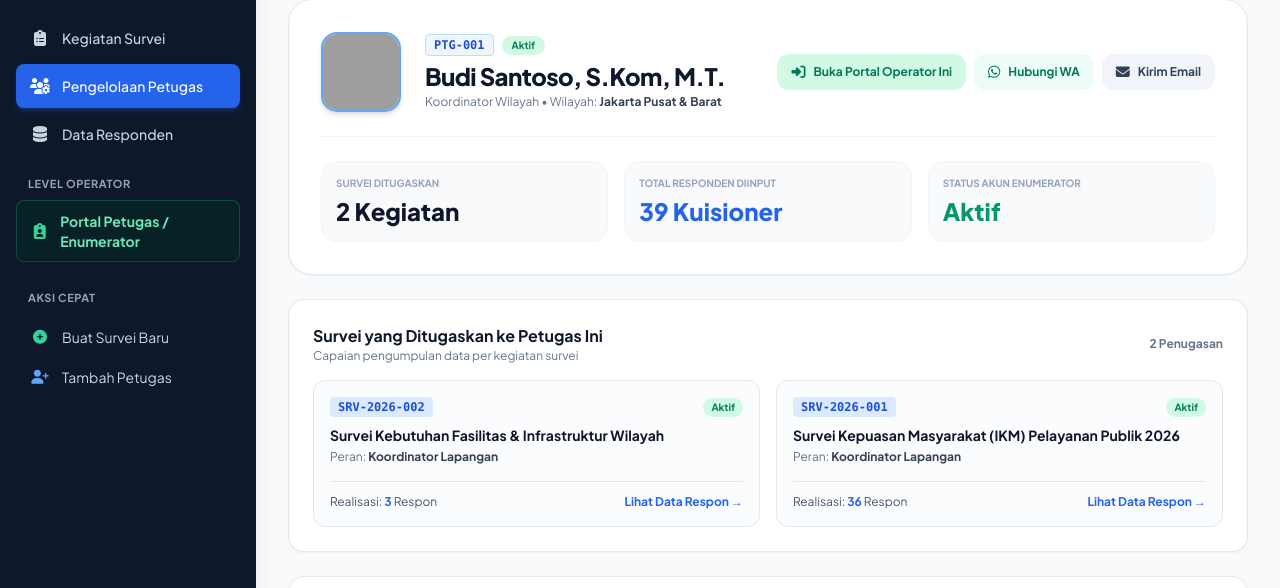
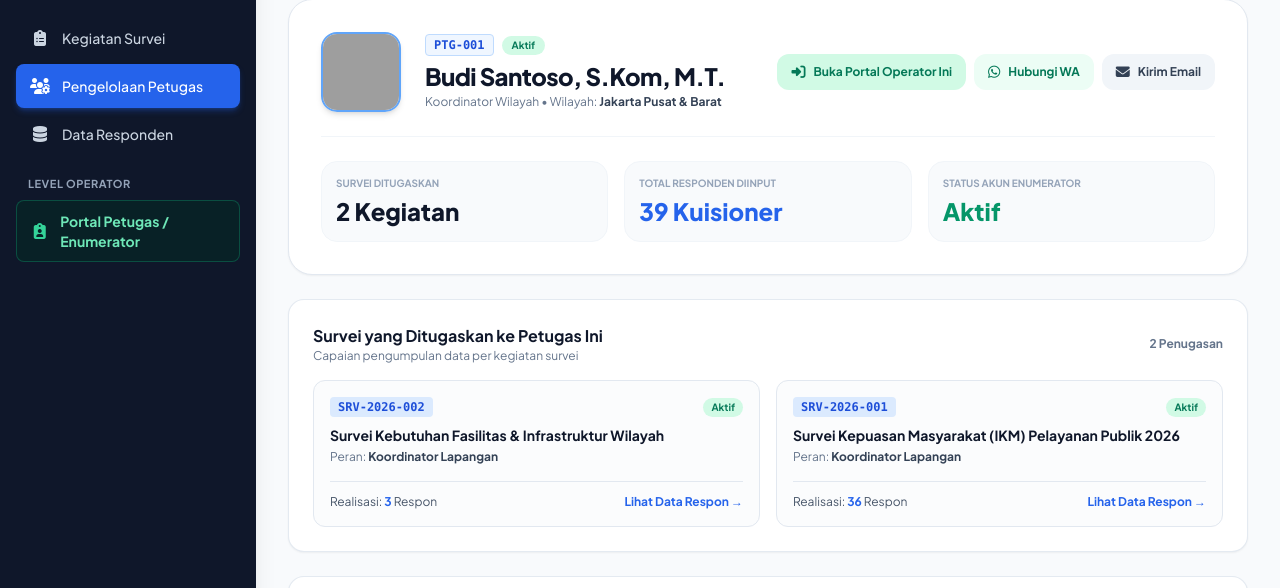
Before and after one commit to nenkai194-wq/sisurvei, a Flask app: page /petugas/9 in a window 1280 px wide. Shown: the part 145-733 px from the top of the page. Run offline with Flask 3, Linux system fonts and the light colour scheme; a user stored in the database is signed in; data comes from the database, SQL or seed files in the repository; some libraries are stand-ins or nearby versions; grey boxes are pictures that could not be loaded.

Commit message:
refactor(ui): hilangkan menu Aksi Cepat (Buat Survei Baru dan Tambah Petugas) dari sidebar admin

```diff
--- a/templates/base.html
+++ b/templates/base.html
@@ -131,17 +131,7 @@
           <span>Portal Petugas / Enumerator</span>
         </a>
 
-        <div class="pt-6 px-3 pb-2 text-[11px] font-bold uppercase tracking-wider text-slate-400">Aksi Cepat</div>
 
-        <a href="{{ url_for('survei_tambah') }}" class="flex items-center space-x-3 px-3.5 py-2 rounded-lg text-sm text-slate-300 hover:bg-slate-800/80 hover:text-white transition">
-          <i class="fa-solid fa-circle-plus text-emerald-400 w-5 text-center"></i>
-          <span>Buat Survei Baru</span>
-        </a>
-
-        <button onclick="document.getElementById('modalTambahPetugasQuick') && document.getElementById('modalTambahPetugasQuick').classList.remove('hidden')" class="w-full flex items-center space-x-3 px-3.5 py-2 rounded-lg text-sm text-slate-300 hover:bg-slate-800/80 hover:text-white transition text-left">
-          <i class="fa-solid fa-user-plus text-blue-400 w-5 text-center"></i>
-          <span>Tambah Petugas</span>
-        </button>
       </div>
 
       <!-- User / System Info Footer -->
```
